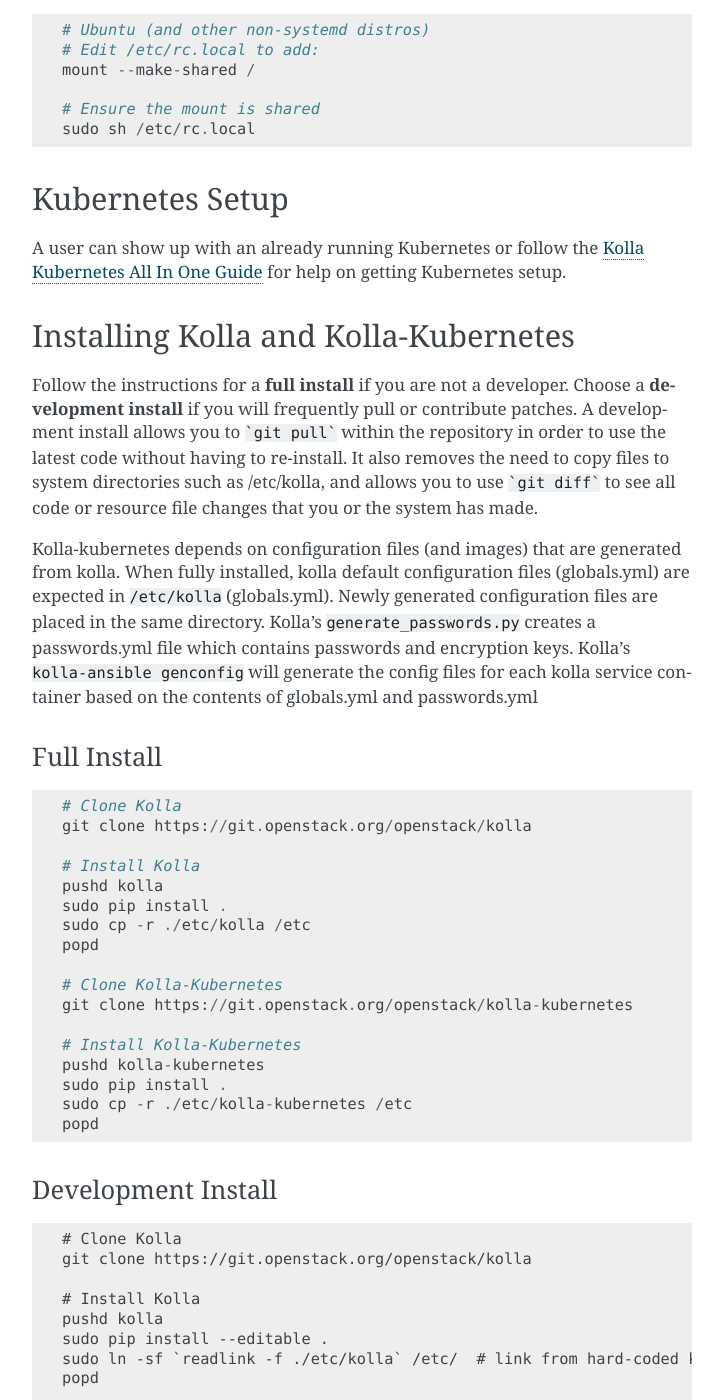
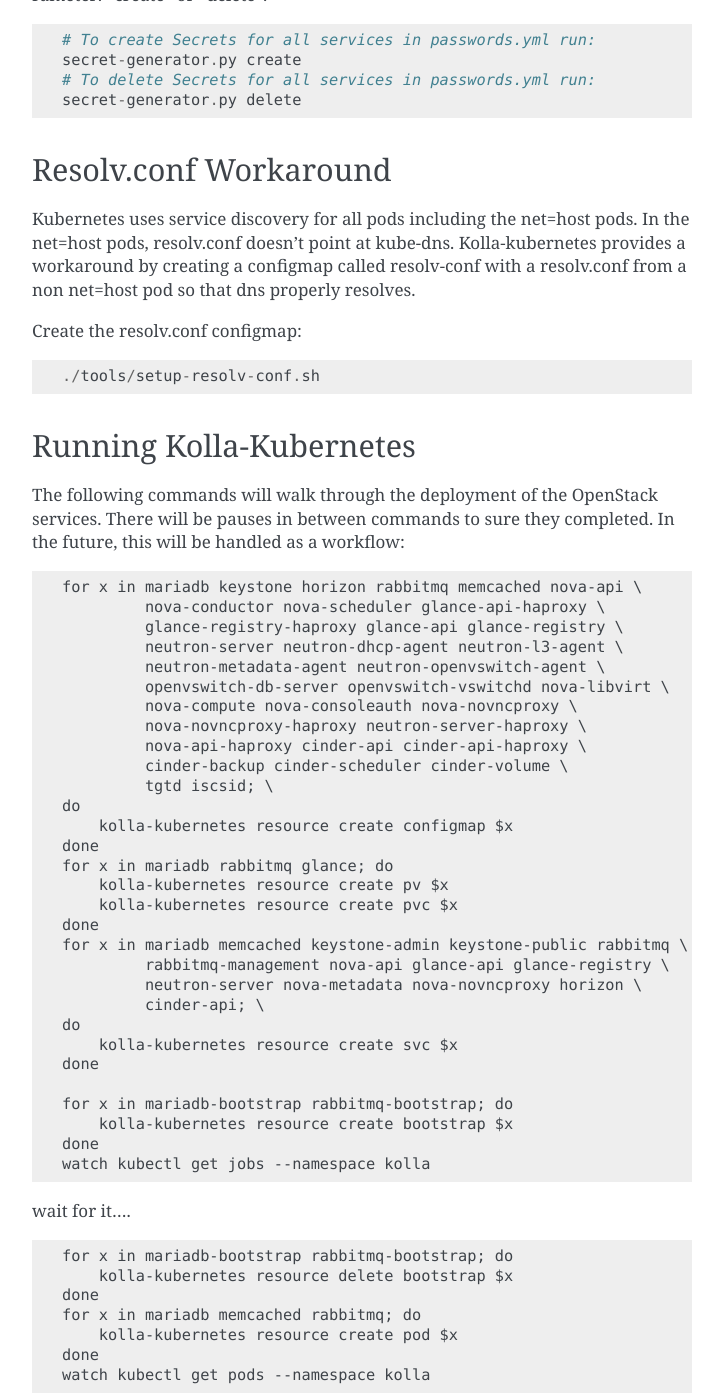
Before and after one commit to openstack-archive/kolla-kubernetes, a Sphinx documentation site: the page built from doc/source/quickstart.rst, in a window 1280 px wide and 1400 px high, scrolled down 1544 px. Shown: the whole window, without its empty margins (388-1111 px from the left). Built offline with Sphinx 7.4.7, drawn with Linux system fonts in a browser that asks for light colours; pages that are not in the unit, such as notebooks, are missing from menus; some of the changed text lies outside the part shown.

Commit message:
Documentation rework
The minikube guide is the most tested guide.  Let's call it
the minikube-quickstart guide since it can go from 0 to 100
very well.  The quickstart guide will be transformed into the
general-quickstart guide since it follows a similar pattern
as the minikube-quickstart guide, but is meant for all kubernetes
setups.

Change-Id: I888a1234295e0a0f23778379701898dd2d05782f

````diff
--- a/doc/source/quickstart.rst
+++ b/doc/source/quickstart.rst
@@ -4,165 +4,10 @@
 Kolla Kubernetes Quickstart Guide
 =================================
 
-Dependencies
-============
-
-=====================   ===========  ===========  =========================
-Component               Min Version  Max Version  Comment
-=====================   ===========  ===========  =========================
-Ansible                 2.00         none         On deployment host
-Docker                  1.10         none         On target nodes
-Docker Python           1.6.0        none         On target nodes
-Python Jinja2           2.8.0        none         On deployment host
-Kubernetes              1.3.0        none         On all hosts
-=====================   ===========  ===========  =========================
-
-.. NOTE:: Kolla (which provides the templating) is sensitive about the
-  Ansible version.  Mainline currently requires 2.0.x or above.
-
-Installing Docker
-=================
-
-Since Docker is required to build images as well as be present on all deployed
-targets, the Kolla community recommends installing the official Docker, Inc.
-packaged version of Docker for maximum stability and compatibility with the
-following command:
-
-.. NOTE:: Docker 1.11.0 is not compatible with Kubernetes due to some issues in
-  Docker. The below command will install the latest docker and revert back to
-  1.10.3.  For different Debian or Ubuntu distributions, you may need to use
-  ``apt-cache madison docker-engine`` to get the correct version.
-
-::
-
-    # Install Docker
-    curl -sSL https://get.docker.io | bash
-
-Setup Docker
-============
-
-Docker needs to run with the root filesystem as shared in order for
-Neutron to function in 'thin' containers. The reason for that is mount
-propogation.  Mounts need to be shared so the network namespaces are
-shared amoung the host and the Neutron containers.
-
-For CentOS and other systemd distros, change MountFlags from "slave"
-to "shared" and restart Docker.
-
-::
-
-   # CentOS (and other systemd distros)
-   cat > /etc/systemd/system/docker.service <<EOF
-   .include /usr/lib/systemd/system/docker.service
-   [Service]
-   MountFlags=shared
-   EOF
-
-   # Restart the Docker daemon
-   systemctl daemon-reload
-   systemctl start docker
-
-For Ubuntu 14.04 LTS, add a command to /etc/rc.local to mark the root
-filesystem as shared upon startup.
-
-::
-
-   # Ubuntu (and other non-systemd distros)
-   # Edit /etc/rc.local to add:
-   mount --make-shared /
-
-   # Ensure the mount is shared
-   sudo sh /etc/rc.local
-
-Kubernetes Setup
-================
-
-A user can show up with an already running Kubernetes or follow
-the :doc:`kubernetes-all-in-one` for help on getting Kubernetes
-setup.
-
-Installing Kolla and Kolla-Kubernetes
-=====================================
-
-Follow the instructions for a **full install** if you are not a developer.
-Choose a **development install** if you will frequently pull or contribute
-patches.  A development install allows you to ```git pull``` within the
-repository in order to use the latest code without having to re-install.  It
-also removes the need to copy files to system directories such as /etc/kolla,
-and allows you to use ```git diff``` to see all code or resource file changes
-that you or the system has made.
-
-Kolla-kubernetes depends on configuration files (and images) that are generated
-from kolla.  When fully installed, kolla default configuration files
-(globals.yml) are expected in ``/etc/kolla`` (globals.yml).  Newly generated
-configuration files are placed in the same directory.  Kolla's
-``generate_passwords.py`` creates a passwords.yml file which contains passwords
-and encryption keys.  Kolla's ``kolla-ansible genconfig`` will generate the
-config files for each kolla service container based on the contents of
-globals.yml and passwords.yml
-
-
-Full Install
-------------
-
-::
-
-    # Clone Kolla
-    git clone https://git.openstack.org/openstack/kolla
-
-    # Install Kolla
-    pushd kolla
-    sudo pip install .
-    sudo cp -r ./etc/kolla /etc
-    popd
-
-    # Clone Kolla-Kubernetes
-    git clone https://git.openstack.org/openstack/kolla-kubernetes
-
-    # Install Kolla-Kubernetes
-    pushd kolla-kubernetes
-    sudo pip install .
-    sudo cp -r ./etc/kolla-kubernetes /etc
-    popd
-
-
-Development Install
--------------------
-
-::
-
-    # Clone Kolla
-    git clone https://git.openstack.org/openstack/kolla
-
-    # Install Kolla
-    pushd kolla
-    sudo pip install --editable .
-    sudo ln -sf `readlink -f ./etc/kolla` /etc/  # link from hard-coded kolla path
-    popd
-
-    # Clone Kolla-Kubernetes
-    git clone https://git.openstack.org/openstack/kolla-kubernetes
-
-    # Install Kolla-Kubernetes
-    pushd kolla-kubernetes
-    sudo pip install --editable .
-    popd
-
-
-.. NOTE::
-  - Ansible commands (e.g. kolla-ansible) targeting the local machine require
-    sudo because ansible creates ```/etc/.ansible_*``` and
-    ```/etc/kolla/<service>``` files which require root permissions.
-  - Executing local versions of kolla tools ```./tools/kolla-ansible``` instead
-    of from the system path, will locate resource files from relative locations
-    instead of system locations.
-  - The development install will also work with Python virtual environments.
-
-
 Configure Kolla-Kubernetes
 ==========================
 
-Edit the file ```/etc/kolla/globals.yml``` to add these settings which
+Edit the file ``/etc/kolla/globals.yml`` to add these settings which
 are specific to kolla-kubernetes:
 
 ::
@@ -187,19 +32,10 @@ Then, generate the Kolla configuration files:
     sudo ./tools/kolla-ansible genconfig
     popd
 
+If using a virt setup, set nova to use qemu unless your environment has
+nested virt capabilities enabled::
 
-Building Kolla Containers
-=========================
-
-Kolla-kubernetes works against Kolla mainline's containers but it is the
-expected behavior that you build them locally.
-
-The Kolla documentation engine has a detailed `overview of building the
-containers <http://docs.openstack.org/developer/kolla/image-building.html>`_.
-
-The brief summary for horizon kolla dependencies is as follows::
-
-    kolla-build mariadb memcached kolla-toolbox keystone horizon
+    crudini --set /etc/kolla/nova-compute/nova.conf libvirt virt_type qemu
 
 Labeling Nodes
 ==============
@@ -227,14 +63,8 @@ Create the kubernetes namespace. By default it is 'kolla'.
 ::
     kubectl create namespace 'kolla'
 
-
 Generating Kubernetes Secrets
 =============================
-
-Secret for each service must be generated before attempting to bootstrap
-any services. PS https://review.openstack.org/#/c/354199/
-provides a script which can be used to generate or to remove Secrets.
-This is only a temporary solution which will be replaced in the near future.
 
 Before using this script, you MUST generate passwords by using
 generate_passwords.py (comes with kolla distribution), if there is no
@@ -248,21 +78,164 @@ Script accepts 1 parameter: "create" or "delete".
     # To delete Secrets for all services in passwords.yml run:
     secret-generator.py delete
 
-.. NOTE:: This script is a TEMPORARY solution. Check this doc again soon.
+Resolv.conf Workaround
+======================
 
+Kubernetes uses service discovery for all pods including the net=host pods.
+In the net=host pods, resolv.conf doesn't point at kube-dns. Kolla-kubernetes
+provides a workaround by creating a configmap called resolv-conf with a
+resolv.conf from a non net=host pod so that dns properly resolves.
+
+Create the resolv.conf configmap::
+
+  ./tools/setup-resolv-conf.sh
 
 Running Kolla-Kubernetes
 ========================
 
-The following commands will allow you to bootstrap a running Horizon instance,
-including all of its ordered dependencies.  Some kolla containers require
-bootstrapping, while others do not.::
+The following commands will walk through the deployment of the OpenStack
+services.  There will be pauses in between commands to sure they completed.
+In the future, this will be handled as a workflow::
 
-    kolla-kubernetes bootstrap mariadb
-    kolla-kubernetes run mariadb
-    kolla-kubernetes run memcached
-    kolla-kubernetes bootstrap keystone
-    kolla-kubernetes run keystone
-    kolla-kubernetes run horizon
+    for x in mariadb keystone horizon rabbitmq memcached nova-api \
+             nova-conductor nova-scheduler glance-api-haproxy \
+             glance-registry-haproxy glance-api glance-registry \
+             neutron-server neutron-dhcp-agent neutron-l3-agent \
+             neutron-metadata-agent neutron-openvswitch-agent \
+             openvswitch-db-server openvswitch-vswitchd nova-libvirt \
+             nova-compute nova-consoleauth nova-novncproxy \
+             nova-novncproxy-haproxy neutron-server-haproxy \
+             nova-api-haproxy cinder-api cinder-api-haproxy \
+             cinder-backup cinder-scheduler cinder-volume \
+             tgtd iscsid; \
+    do
+        kolla-kubernetes resource create configmap $x
+    done
+    for x in mariadb rabbitmq glance; do
+        kolla-kubernetes resource create pv $x
+        kolla-kubernetes resource create pvc $x
+    done
+    for x in mariadb memcached keystone-admin keystone-public rabbitmq \
+             rabbitmq-management nova-api glance-api glance-registry \
+             neutron-server nova-metadata nova-novncproxy horizon \
+             cinder-api; \
+    do
+        kolla-kubernetes resource create svc $x
+    done
 
-A similar pattern may be followed for Openstack services beyond horizon.
+    for x in mariadb-bootstrap rabbitmq-bootstrap; do
+        kolla-kubernetes resource create bootstrap $x
+    done
+    watch kubectl get jobs --namespace kolla
+
+wait for it....
+
+::
+
+    for x in mariadb-bootstrap rabbitmq-bootstrap; do
+        kolla-kubernetes resource delete bootstrap $x
+    done
+    for x in mariadb memcached rabbitmq; do
+        kolla-kubernetes resource create pod $x
+    done
+    watch kubectl get pods --namespace kolla
+
+wait for it...
+
+::
+
+    for x in keystone-create-db keystone-endpoints keystone-manage-db; do
+        kolla-kubernetes resource create bootstrap $x
+    done
+    watch kubectl get jobs --namespace kolla
+
+wait for it...
+
+::
+
+    for x in keystone-create-db keystone-endpoints keystone-manage-db; do
+        kolla-kubernetes resource delete bootstrap $x
+    done
+    kolla-kubernetes resource create pod keystone
+    watch kolla-kubernetes resource status pod keystone
+
+wait for it...
+
+::
+
+    for x in glance-create-db glance-endpoints glance-manage-db \
+             nova-create-api-db nova-create-endpoints nova-create-db \
+             neutron-create-db neutron-endpoints neutron-manage-db \
+             cinder-create-db cinder-create-endpoints cinder-manage-db; \
+    do
+        kolla-kubernetes resource create bootstrap $x
+    done
+    watch kubectl get jobs --namespace=kolla
+
+wait for it...
+
+::
+
+    for x in glance-create-db glance-endpoints glance-manage-db \
+             nova-create-api-db nova-create-endpoints nova-create-db \
+             neutron-create-db neutron-endpoints neutron-manage-db \
+             cinder-create-db cinder-create-endpoints cinder-manage-db; \
+    do
+         kolla-kubernetes resource delete bootstrap $x
+    done
+    for x in nova-api nova-conductor nova-scheduler glance-api \
+             glance-registry neutron-server horizon nova-consoleauth \
+             nova-novncproxy cinder-api cinder-scheduler; \
+    do
+        kolla-kubernetes resource create pod $x
+    done
+    watch kubectl get pods --namespace=kolla
+
+wait for it...
+
+::
+
+    for x in openvswitch-ovsdb-network openvswitch-vswitchd-network \
+             neutron-openvswitch-agent-network neutron-dhcp-agent \
+             neutron-metadata-agent-network neutron-l3-agent-network; \
+    do
+        kolla-kubernetes resource create pod $x
+    done
+
+    kolla-kubernetes resource create pod nova-libvirt
+    kolla-kubernetes resource create pod nova-compute
+    watch kubectl get pods --namespace=kolla
+
+wait for it...
+
+Services should be up now.
+
+If you want to simply access the web gui, see section `Web Access`_ below.
+
+Generate Credentials
+====================
+
+This will be automated by an created an "operator pod" in the future.
+Credentials can be generated by hand by looking in ``/etc/kolla/globals.yml``
+and filling in these variables::
+
+  export OS_PROJECT_DOMAIN_ID=default
+  export OS_USER_DOMAIN_ID=default
+  export OS_PROJECT_NAME=admin
+  export OS_USERNAME=admin
+  export OS_PASSWORD=<keystone_admin_password>
+  export OS_AUTH_URL=http://<kolla_internal_fqdn>:<keystone_admin_port>
+  export OS_IDENTITY_API_VERSION=3
+
+.. _`Web Access`:
+
+Web Access
+==========
+If you want to access the horizon website, fetch the admin password from
+within the toolbox like:
+
+::
+    grep keystone_admin /etc/kolla/passwords.yml
+
+.. NOTE:: petsets currently arn't deleted on delete. The resources for it will
+have to be cleaned up by hand.
--- a/doc/source/readme.rst
+++ /dev/null
@@ -1 +0,0 @@
-.. include:: ../../README.rst
````
Also changed, not shown: other parts of doc/source/quickstart.rst (+1 -1 lines), doc/source/host-setup.rst (added, +198 -0 lines), doc/source/index.rst (+4 -3 lines), doc/source/kubernetes-setup.rst (renamed from doc/source/kubernetes-all-in-one.rst, +9 -4 lines), doc/source/minikube-quickstart.rst (renamed from doc/source/minikube.rst, +4 -4 lines).
